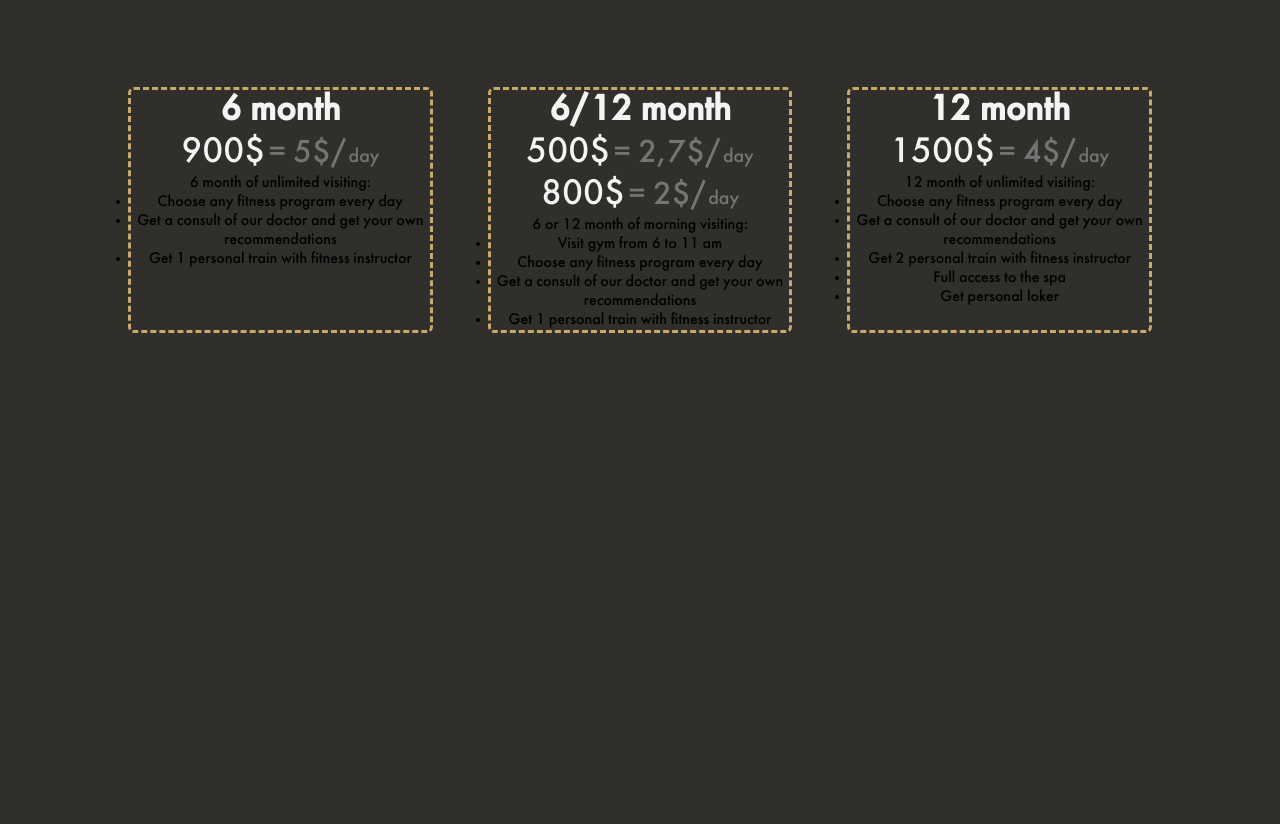
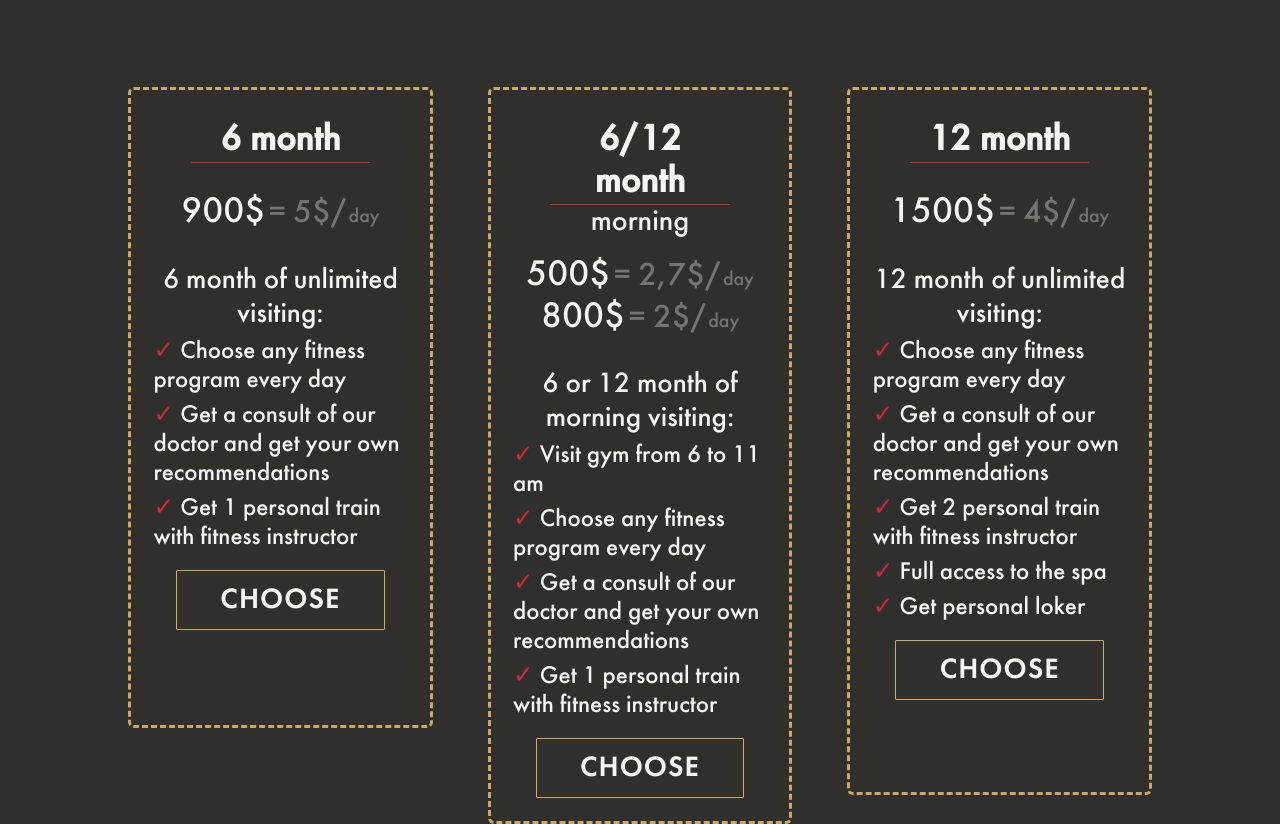
Before and after one commit to Barskihub/OLYMP_FITNESS, a plain HTML site: page index.html in a window 1280 px wide. Shown: the part 2051-2875 px from the top of the page. Before the commit the page ends 2384 px from the top, so only its background shows below. Drawn offline with nearby package versions, Linux system fonts and the light colour scheme.

Commit message:
membership p1 done
123

```diff
--- a/index.html
+++ b/index.html
@@ -118,7 +118,7 @@
                         <h3 class="art_sec_h3">
                             6 month
                         </h3>
-                        <div id="d_sec_1">
+                        <div id="div_sec_1">
                             <div class="cost_mem">
                                 <span class="white_no">900$</span>
                                 <span class="gray_no">= 5$/<span class="sub_d">day</span></span>
@@ -138,11 +138,19 @@
                                 Get 1 personal train with fitness instructor
                             </li>
                         </ul>
+                        <div id="d_a_ch_1">
+                            <a href="#" class="a_ch_b">
+                                CHOOSE
+                            </a>
+                        </div>
                     </section>
                     <section id="m6_12_sec">
                         <h3 class="art_sec_h3">
                             6/12 month
                         </h3>
+                        <div id="mor">
+                            morning
+                        </div>
                         <div id="div_sec_2">
                             <div class="cost_mem_p1">
                                 <span class="white_no">500$</span>
@@ -170,6 +178,11 @@
                                 Get 1 personal train with fitness instructor
                             </li>
                         </ul>
+                        <div class="d_a_ch_2_3">
+                            <a href="#" class="a_ch_b">
+                                CHOOSE
+                            </a>
+                        </div>
                     </section>
                     <section id="m12_sec">
                         <h3 class="art_sec_h3">
@@ -201,6 +214,11 @@
                                 Get personal loker
                             </li>
                         </ul>
+                        <div class="d_a_ch_2_3">
+                            <a href="#" class="a_ch_b">
+                                CHOOSE
+                            </a>
+                        </div>
                     </section>
                 </article>
             </div>
--- a/style.css
+++ b/style.css
@@ -327,11 +327,29 @@ a:hover {
     border: dashed 3px #CAA869;
     border-radius: 6px;
 }
+#m6_sec {
+    height: 87%;
+}
+#m12_sec {
+    height: 96%;
+}
+#m6_sec:hover, #m6_12_sec:hover, #m12_sec:hover {
+    background: rgba(202,168,105,0.11);
+    border: 3px solid #CAA869;
+}
 #d_sec_1 {
     text-align: center;
 }
 .art_sec_h3 {
     font-size: 37px;
+    color: #f4f4f4;
+    padding-top: 10%;
+    border-bottom: 1px solid #C72C48;
+    width: 60%;
+    margin: auto;
+}
+#mor {
+    font-size: 30px;
     color: #f4f4f4;
 }
 .white_no {
@@ -345,3 +363,59 @@ a:hover {
 .sub_d {
     font-size: 20px;
 }
+.under_cost {
+    font-size: 29px;
+    color: #f4f4f4;
+    padding-top: 10%;
+    margin: auto;
+    width: 90%;
+}
+.li_mem {
+    list-style-type: none;
+    font-size: 25px;
+    color: #f4f4f4;
+    width: 85%;
+    margin: auto;
+    text-align: left;
+    padding-top: 1%;
+}
+.li_mem:before {
+    content: "✓";
+    color: #C72C48;
+}
+#div_sec_1, #div_sec_3 {
+    padding-top: 10%;
+}
+#div_sec_2 {
+    padding-top: 5%;
+}
+.a_ch_b {
+    font-family: 'FuturaDemiC';
+    font-weight: normal;
+    font-style: italic;
+    text-align: center;
+    color: #f4f4f4;
+    margin: auto;
+    background: none;
+    font-size: 29px;
+    letter-spacing: 1px;
+    text-decoration: none;
+    padding: 0.5em 1.5em;
+    outline: none;
+    border: 1px solid #CAA869;
+    border-radius: 1px;
+    transition: 0.2s;
+}
+.a_ch_b:hover {
+    background: rgba(255,255,255,.2);
+}
+.a_ch_b:active {
+    background: white;
+}
+#d_a_ch_1 {
+    padding-top: 10%;
+}
+.d_a_ch_2_3 {
+    padding-bottom: 12%;
+    padding-top: 10%;
+}
```
